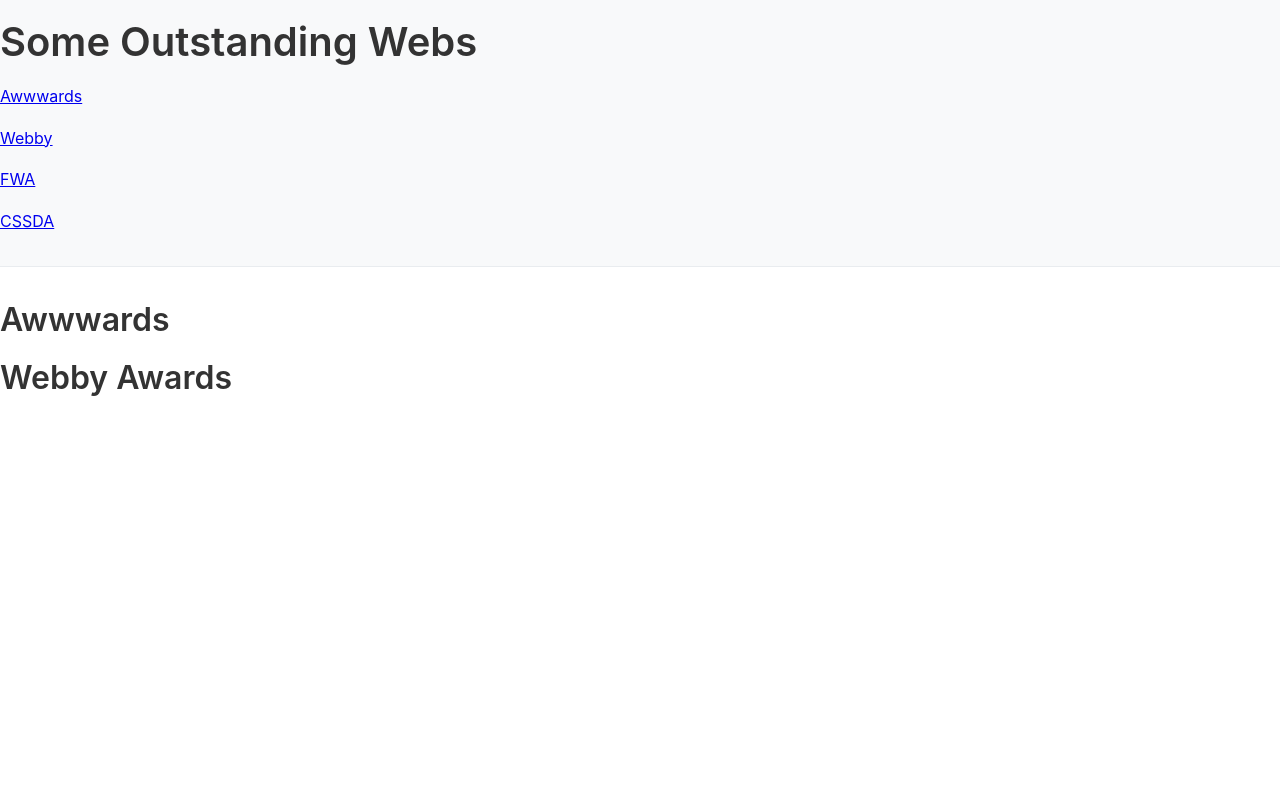
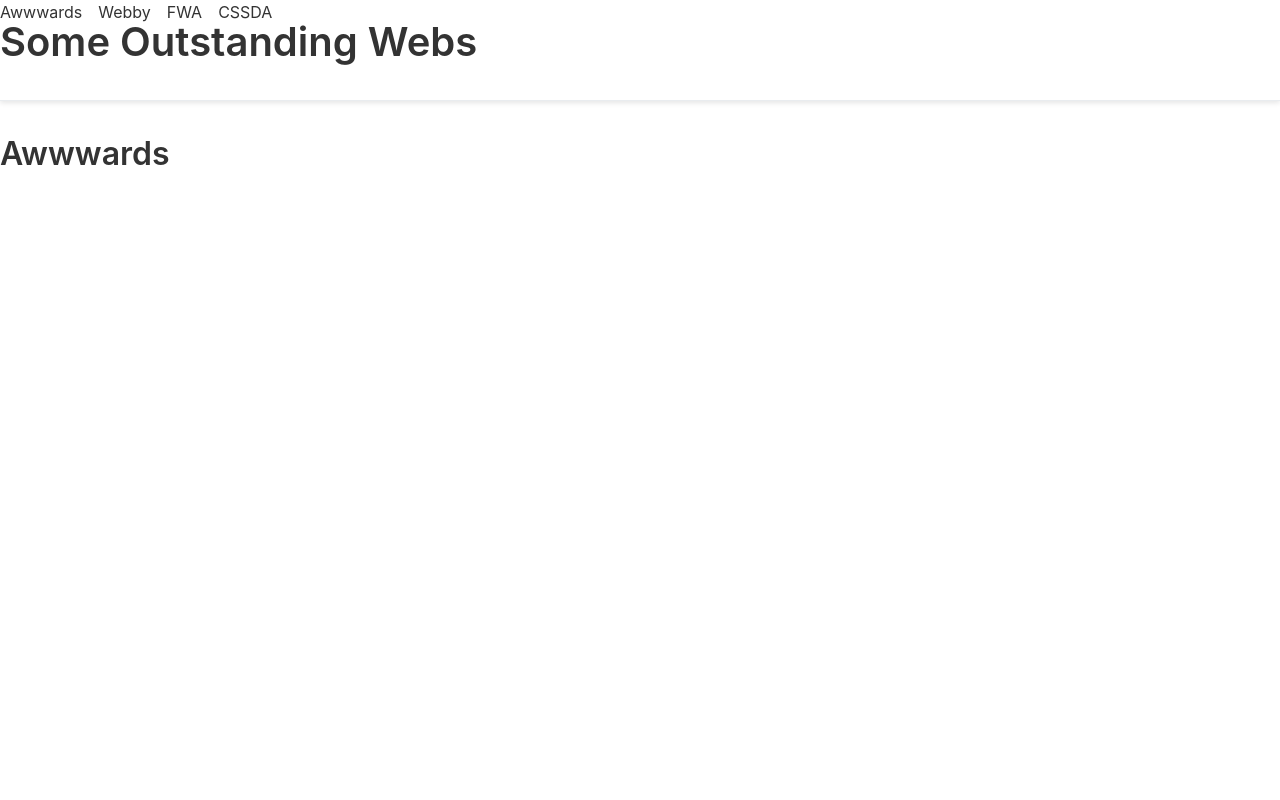
Before and after one commit to carlotafdez7/carlotix, a website: page sow/index.html in a window 1280 px wide. Shown: the top 800 px of the page. Drawn offline with Linux system fonts and the light colour scheme.

Commit message:
cambios dia 1 octubre

```diff
--- a/assets/css/sow.css
+++ b/assets/css/sow.css
@@ -0,0 +1,26 @@
+header {
+background: #fff;
+box-shadow: 0 2px 5px rgba(0, 0, 0, 0.1);
+}
+
+section {
+    height: 90vh;
+}
+nav {
+position: fixed;
+top: 0;
+z-index: 1000;
+}
+nav ul {
+list-style: none;
+margin: 0;
+padding: 0;
+display: flex;
+}
+nav ul li {
+margin-right: 1rem;
+}
+nav ul li a {
+text-decoration: none;
+color: #333;
+}
--- a/sow/index.html
+++ b/sow/index.html
@@ -30,6 +30,14 @@
 <h2>Webby Awards</h2>
 <!-- Contenido de análisis del sitio Webby -->
 </section>
+<section id="site-FWA">
+<h2>FWA Awards</h2>
+<!-- Contenido de análisis del sitio Webby -->
+</section>
+<section id="site-CSSDA">
+<h2>#site-cssda Awards</h2>
+<!-- Contenido de análisis del sitio Webby -->
+</section>
 <!-- Más secciones para FWA, CSS Design Awards, etc. -->
 </main>
 <footer>
```
